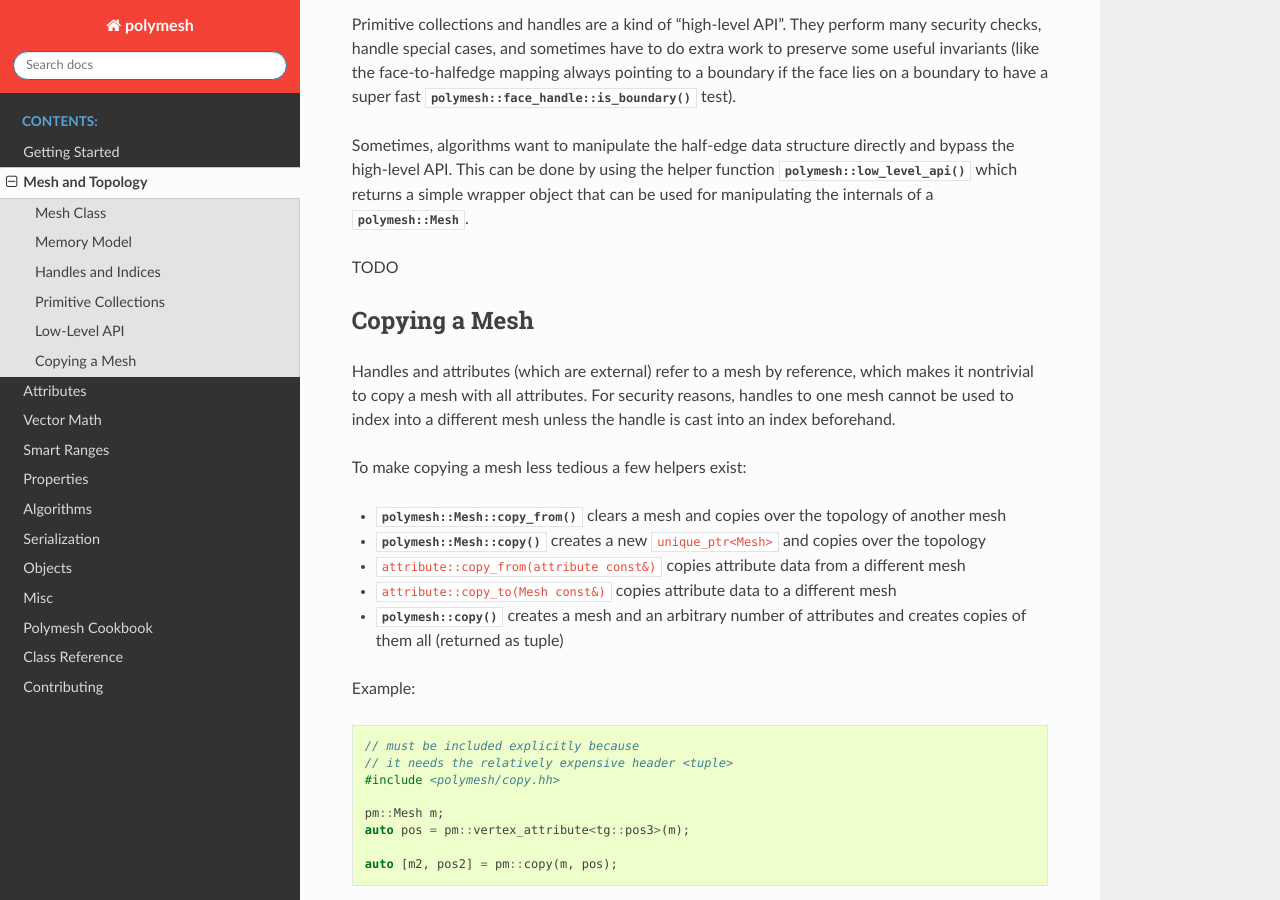
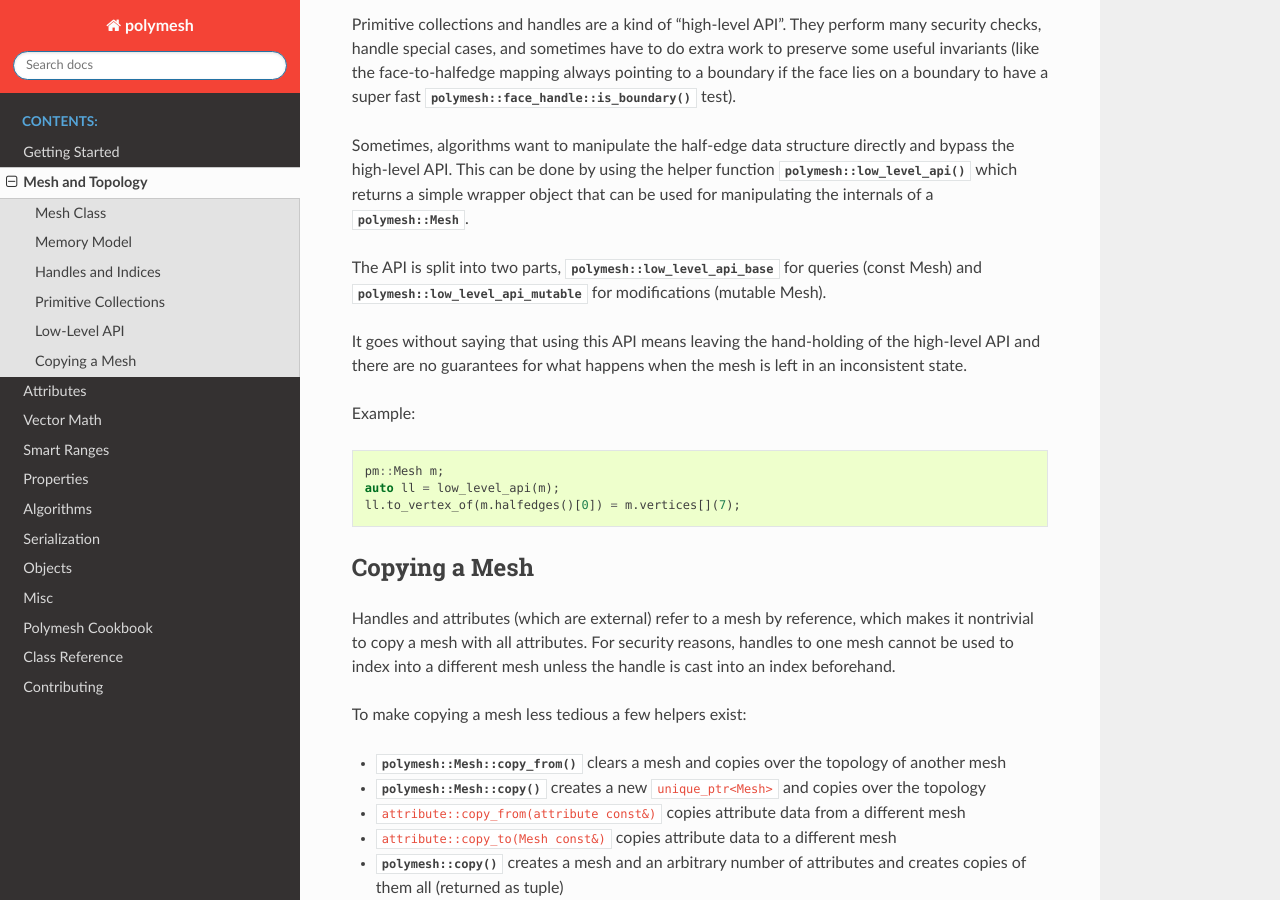
Before and after one commit to project-arcana/polymesh, a Sphinx documentation site: the page built from docs/mesh-topology.rst, in a window 1280 px wide and 900 px high, scrolled down 2767 px. Built offline with Sphinx 7.4.7 and the Read the Docs theme 2.0.0, drawn with Linux system fonts in a browser that asks for light colours; pages that are not in the unit, such as notebooks, are missing from menus.

Commit message:
more topo doc

```diff
--- a/docs/mesh-topology.rst
+++ b/docs/mesh-topology.rst
@@ -116,7 +116,15 @@ They perform many security checks, handle special cases, and sometimes have to d
 Sometimes, algorithms want to manipulate the half-edge data structure directly and bypass the high-level API.
 This can be done by using the helper function :func:`polymesh::low_level_api` which returns a simple wrapper object that can be used for manipulating the internals of a :class:`polymesh::Mesh`.
 
-TODO
+The API is split into two parts, :class:`polymesh::low_level_api_base` for queries (const Mesh) and :class:`polymesh::low_level_api_mutable` for modifications (mutable Mesh).
+
+It goes without saying that using this API means leaving the hand-holding of the high-level API and there are no guarantees for what happens when the mesh is left in an inconsistent state.
+
+Example: ::
+
+    pm::Mesh m;
+    auto ll = low_level_api(m);
+    ll.to_vertex_of(m.halfedges()[0]) = m.vertices[](7);
 
 
 Copying a Mesh
```
